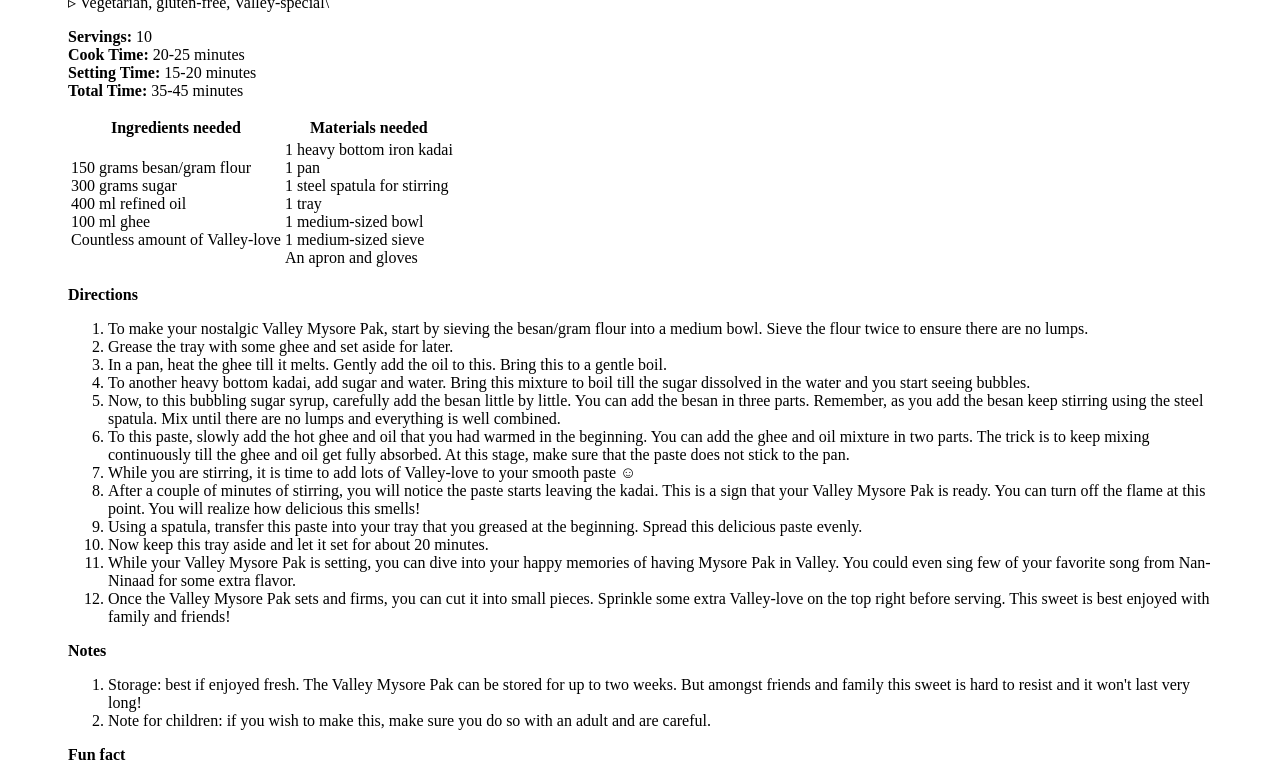
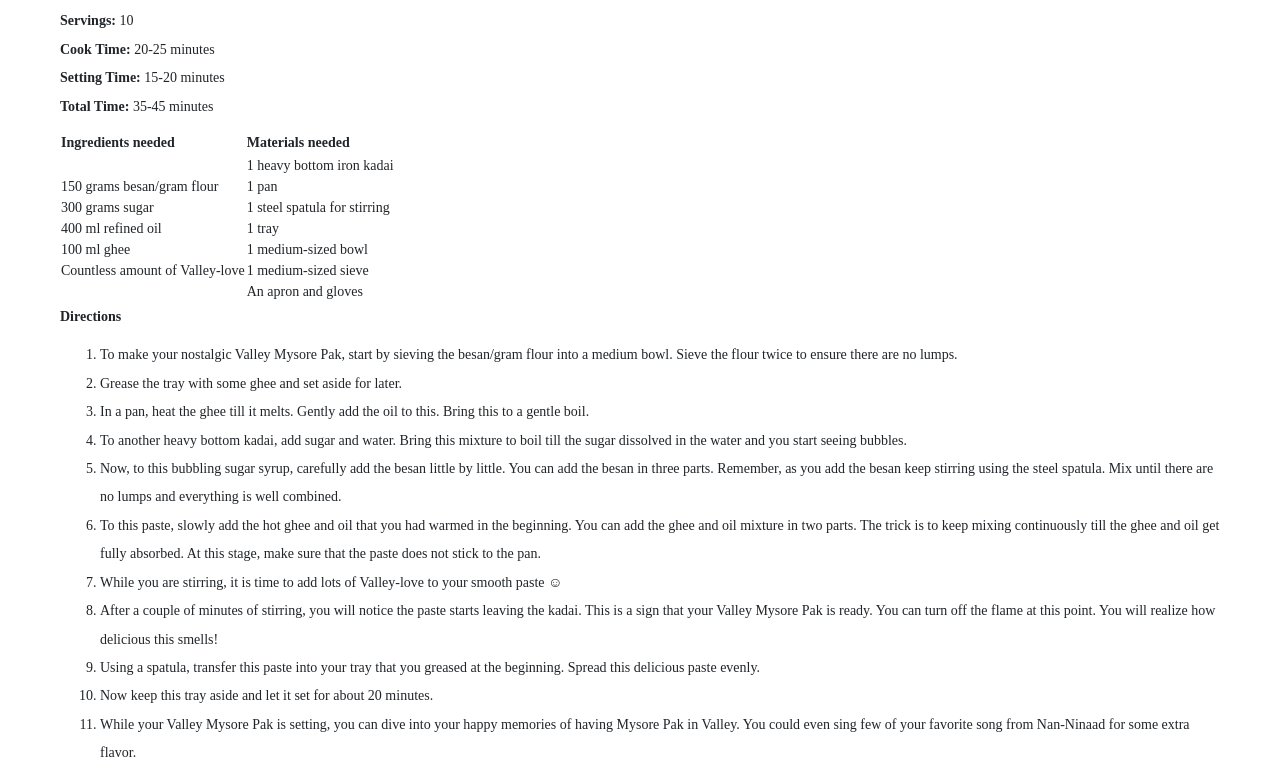
Before and after one commit to sameersegal/vsb21, a Gatsby site: page /2020-07-12-valley-mysore-pak-recipe/ in a window 1280 px wide. Shown: the part 111-885 px from the top of the page. Built offline with nearby package versions, Linux system fonts and the light colour scheme; Gatsby itself is replaced by a stand-in of ours.

Commit message:
Added global styles

```diff
--- a/gatsby-config.js
+++ b/gatsby-config.js
@@ -7,7 +7,7 @@ module.exports = {
       twitter: `thevalleyschool`,
     },
     end_note: `
-    Although we cannot be together at the Valley for school’s birthday this year, no doubt we will each mark the occasion in our own way - planting a sapling, nurturing a tree, writing a poem, making a sketch, singing a song, or even eating a piece of mysore pak, something to remember our wonderland. Because there is some solace in knowing`,
+    Although we cannot be together at the Valley for school's birthday this year, no doubt we will each mark the occasion in our own way - planting a sapling, nurturing a tree, writing a poem, making a sketch, singing a song, or even eating a piece of mysore pak, something to remember our wonderland. Because there is some solace in knowing that the Valley is now wherever we are...`,
   },
   plugins: [
     {
--- a/gatsby-node.js
+++ b/gatsby-node.js
@@ -44,7 +44,7 @@ exports.createPages = async ({ graphql, actions }) => {
     const {type, title} = post.node.frontmatter
     const pageCreate = !!post.node.frontmatter.page_create
 
-    console.log(type, title, pageCreate, typeof(pageCreate))
+    // console.log(type, title, pageCreate, typeof(pageCreate))
 
     if ((type === "post" || type === "video") && pageCreate) {
       createPage({
--- a/src/components/image_quote.js
+++ b/src/components/image_quote.js
@@ -21,7 +21,7 @@ const IQsWrapper = styled.div`
 const IQBlockWrapper = styled.div`
   background: ${props => props.bg};
   @media screen and (min-width: ${props => props.theme.sizes.tablet}) {
-    height: 35rem;
+    height: 65rem;
   }
   @media screen and (max-width: ${props => props.theme.sizes.tablet}) {
     padding-top: 4rem;
@@ -58,7 +58,7 @@ const IQBlockWrapper = styled.div`
       .p__desc {
         p {
           margin-bottom: 1.5rem;
-          line-height: 1.5rem;
+          // line-height: 1.5rem;
         }
         a {
           position: relative;
--- a/src/components/layout.js
+++ b/src/components/layout.js
@@ -1,6 +1,7 @@
 import React from "react"
 import styled, { ThemeProvider } from 'styled-components';
 
+import GlobalStyle from '../styles/Global';
 import GlobalFonts from '../styles/fonts';
 import Theme from '../styles/theme';
 
@@ -19,6 +20,7 @@ const Layout = ({ location, title, links, children }) => {
   return (
     <SiteRoot>
       <GlobalFonts/>
+      <GlobalStyle/>
       <ThemeProvider theme={Theme}>
         <>
           <Header location={location} links={links} />
--- /dev/null
+++ b/src/styles/global.js
@@ -0,0 +1,302 @@
+import { createGlobalStyle } from 'styled-components';
+// import 'typeface-exo-2';
+// import 'typeface-roboto-mono';
+// import 'typeface-inconsolata';
+// import 'prism-theme-night-owl';
+
+const GlobalStyle = createGlobalStyle`
+  a:hover {
+    text-decoration: none !important;
+  }
+  p, a, li, span, small {
+    font-family: 'Cormorant Garamond', serif;
+  }
+  h1, h2, h3, h4, h5, h6 {
+    font-family: 'Playlist', sans-serif;
+  }
+  h1 {
+      font-size: 6rem;
+      line-height: 7.1rem;
+  }
+  h2 {
+    font-size: 4rem;
+    line-height: 5.1rem;
+  }
+  h3 {
+    font-size: 2rem;
+    line-height: 3.1rem;
+  }
+  p, li, span {
+      font-size: 1.8 rem;
+      line-height: 2.84rem;
+
+  }
+  button {
+    cursor: pointer;
+  }
+  * {
+    -webkit-font-smoothing: antialiased;
+    -moz-osx-font-smoothing: grayscale;
+  }
+  *,
+*::before,
+*::after {
+  box-sizing: border-box;
+}
+html {
+  font-family: 'Cormorant Garamond', sans-serif;
+  line-height: 1.15;
+  -webkit-text-size-adjust: 100%;
+  -ms-overflow-style: scrollbar;
+  -webkit-tap-highlight-color: rgba(0, 0, 0, 0);
+  font-size: 62.5%;
+}
+article, aside, figcaption, figure, footer, header, hgroup, main, nav, section {
+  display: block;
+}
+body {
+  margin: 0;
+  font-family: 'Cormorant Garamond', -apple-system, BlinkMacSystemFont, "Segoe UI", Roboto, "Helvetica Neue", Arial, Noto Sans, sans-serif, "Apple Color Emoji", "Segoe UI Emoji", "Segoe UI Symbol", "Noto Color Emoji";
+  font-size: 1.4rem;
+  line-height: 2.5rem;
+  font-weight: 400;
+  line-height: 1.5;
+  color: #212529;
+  text-align: left;
+  background-color: #fff;
+}
+[tabindex="-1"]:focus {
+  outline: 0 !important;
+}
+hr {
+  box-sizing: content-box;
+  height: 0;
+  overflow: visible;
+}
+h1, h2, h3, h4, h5, h6 {
+  margin-top: 0;
+  margin-bottom: 0.5rem;
+}
+p {
+  margin-top: 0;
+  margin-bottom: 1rem;
+}
+abbr[title],
+abbr[data-original-title] {
+  text-decoration: underline;
+  -webkit-text-decoration: underline dotted;
+  text-decoration: underline dotted;
+  cursor: help;
+  border-bottom: 0;
+}
+address {
+  margin-bottom: 1rem;
+  font-style: normal;
+  line-height: inherit;
+}
+ol,
+ul,
+dl {
+  margin-top: 0;
+  margin-bottom: 1rem;
+}
+ol ol,
+ul ul,
+ol ul,
+ul ol {
+  margin-bottom: 0;
+}
+dt {
+  font-weight: 700;
+}
+dd {
+  margin-bottom: .5rem;
+  margin-left: 0;
+}
+blockquote {
+  margin: 0 0 1rem;
+}
+b,
+strong {
+  font-weight: bolder;
+}
+small {
+  font-size: 80%;
+}
+sub,
+sup {
+  position: relative;
+  font-size: 75%;
+  line-height: 0;
+  vertical-align: baseline;
+}
+sub {
+  bottom: -.25em;
+}
+sup {
+  top: -.5em;
+}
+a {
+  color: #007bff;
+  text-decoration: none;
+  background-color: transparent;
+}
+a:hover {
+  color: #0056b3;
+  text-decoration: underline;
+}
+a:not([href]):not([tabindex]) {
+  color: inherit;
+  text-decoration: none;
+}
+a:not([href]):not([tabindex]):hover, a:not([href]):not([tabindex]):focus {
+  color: inherit;
+  text-decoration: none;
+}
+a:not([href]):not([tabindex]):focus {
+  outline: 0;
+}
+pre {
+  margin-top: 0;
+  margin-bottom: 1rem !important;
+  overflow: auto;
+  -ms-overflow-style: scrollbar;
+  font-family: Inconsolata, Consolas, Menlo, Monaco, source-code-pro, Courier New, monospace !important;
+  font-size: 1.5rem !important;
+  * {
+    font-family: Inconsolata, Consolas, Menlo, Monaco, source-code-pro, Courier New, monospace !important;
+  font-size: 1.5rem !important;
+  }
+}
+figure {
+  margin: 0 0 1rem;
+}
+img {
+  vertical-align: middle;
+  border-style: none;
+}
+svg {
+  overflow: hidden;
+  vertical-align: middle;
+}
+table {
+  border-collapse: collapse;
+}
+caption {
+  padding-top: 0.75rem;
+  padding-bottom: 0.75rem;
+  color: #6c757d;
+  text-align: left;
+  caption-side: bottom;
+}
+th {
+  text-align: inherit;
+}
+label {
+  display: inline-block;
+  margin-bottom: 0.5rem;
+}
+button {
+  border-radius: 0;
+}
+button:focus {
+  outline: 1px dotted;
+  outline: 5px auto -webkit-focus-ring-color;
+}
+input,
+button,
+select,
+optgroup,
+textarea {
+  margin: 0;
+  font-family: inherit;
+  font-size: inherit;
+  line-height: inherit;
+}
+button,
+input {
+  overflow: visible;
+}
+button,
+select {
+  text-transform: none;
+}
+button,
+[type="button"],
+[type="reset"],
+[type="submit"] {
+  -webkit-appearance: button;
+}
+button::-moz-focus-inner,
+[type="button"]::-moz-focus-inner,
+[type="reset"]::-moz-focus-inner,
+[type="submit"]::-moz-focus-inner {
+  padding: 0;
+  border-style: none;
+}
+input[type="radio"],
+input[type="checkbox"] {
+  box-sizing: border-box;
+  padding: 0;
+}
+input[type="date"],
+input[type="time"],
+input[type="datetime-local"],
+input[type="month"] {
+  -webkit-appearance: listbox;
+}
+textarea {
+  overflow: auto;
+  resize: vertical;
+}
+fieldset {
+  min-width: 0;
+  padding: 0;
+  margin: 0;
+  border: 0;
+}
+legend {
+  display: block;
+  width: 100%;
+  max-width: 100%;
+  padding: 0;
+  margin-bottom: .5rem;
+  font-size: 1.5rem;
+  line-height: inherit;
+  color: inherit;
+  white-space: normal;
+}
+progress {
+  vertical-align: baseline;
+}
+[type="number"]::-webkit-inner-spin-button,
+[type="number"]::-webkit-outer-spin-button {
+  height: auto;
+}
+[type="search"] {
+  outline-offset: -2px;
+  -webkit-appearance: none;
+}
+[type="search"]::-webkit-search-decoration {
+  -webkit-appearance: none;
+}
+::-webkit-file-upload-button {
+  font: inherit;
+  -webkit-appearance: button;
+}
+output {
+  display: inline-block;
+}
+summary {
+  display: list-item;
+  cursor: pointer;
+}
+template {
+  display: none;
+}
+[hidden] {
+  display: none !important;
+}
+`;
+
+export default GlobalStyle;
```
Also changed, not shown: src/components/image_post.js (+7 -6 lines), src/components/image_quote_2col.js (+5 -8 lines), src/components/video_post.js (+4 -3 lines), src/styles/animation.js (added, +49 -0 lines).
